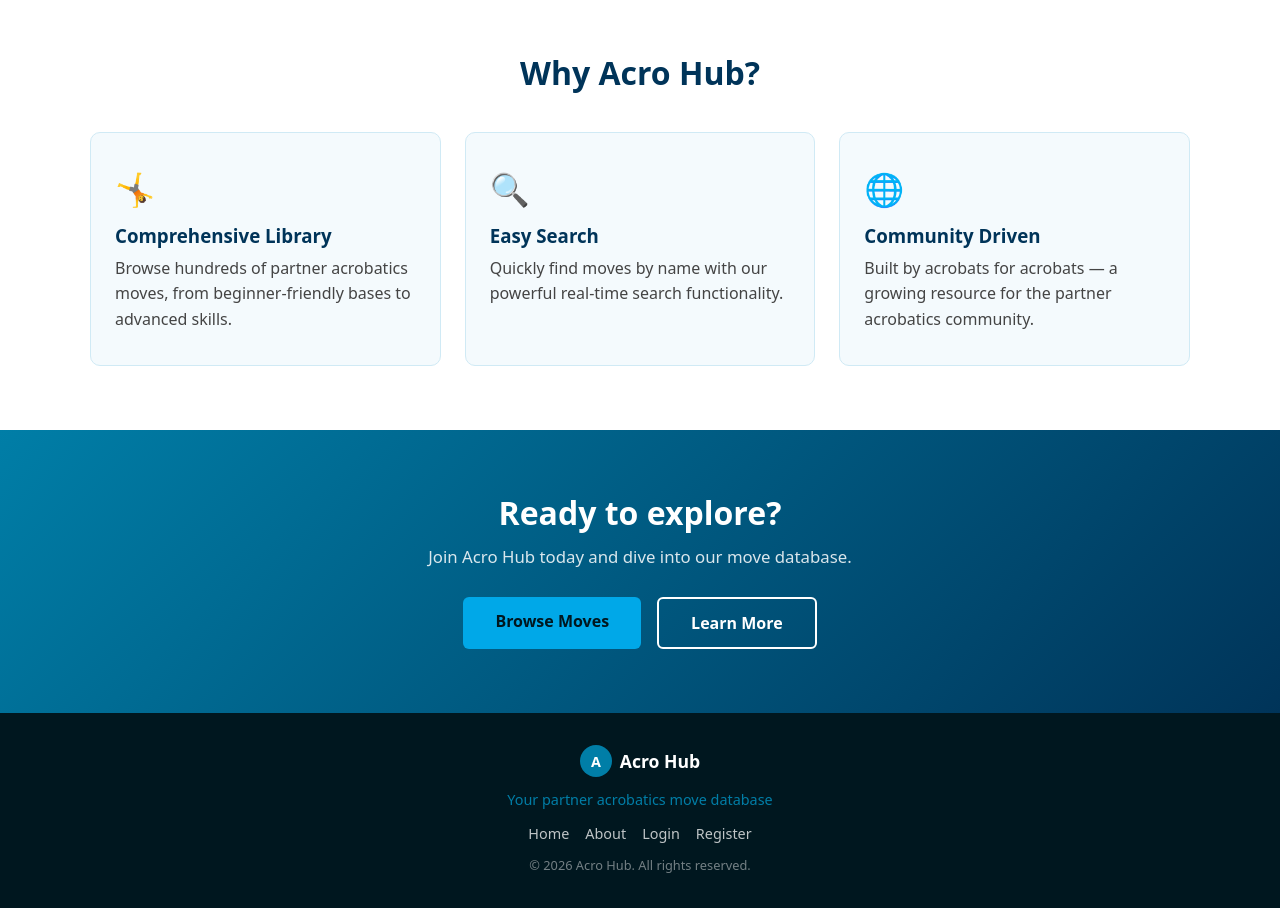
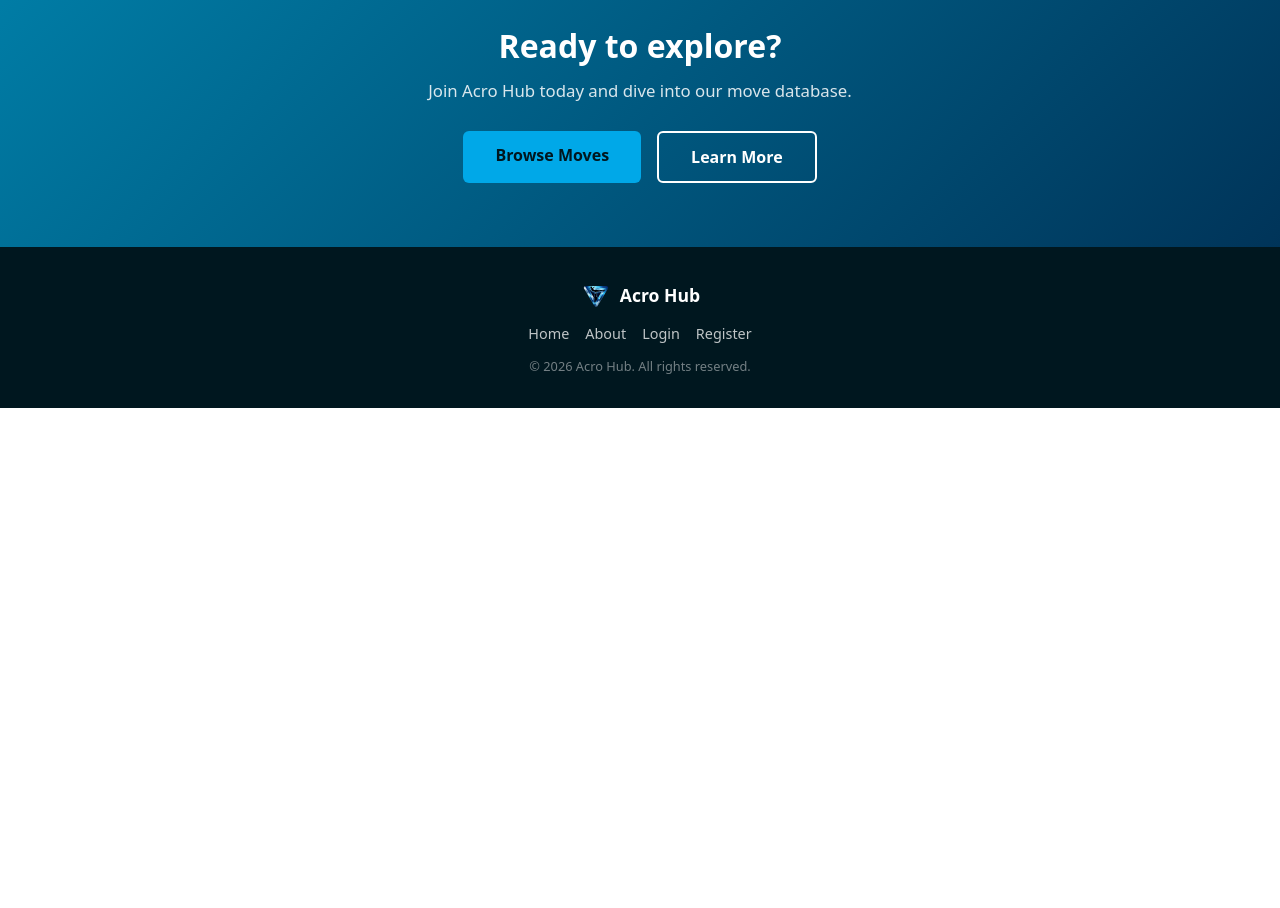
Before and after one commit to AdrianPotter/acro-hub-frontend, a Vue app: page /#/ in a window 1280 px wide. Shown: the part 680-1588 px from the top of the page. After the commit the page ends 1088 px from the top, so only its background shows below. Built offline with nearby package versions, Linux system fonts and the light colour scheme.

Commit message:
Minor visual adjustments

```diff
--- a/src/components/FooterBar.vue
+++ b/src/components/FooterBar.vue
@@ -2,13 +2,9 @@
   <footer class="footer">
     <div class="footer-inner">
       <div class="footer-brand">
-        <svg class="brand-icon" viewBox="0 0 40 40" fill="none" xmlns="http://www.w3.org/2000/svg" aria-hidden="true">
-          <circle cx="20" cy="20" r="20" fill="#007EA7"/>
-          <text x="50%" y="55%" dominant-baseline="middle" text-anchor="middle" fill="#ffffff" font-size="18" font-weight="bold" font-family="system-ui,sans-serif">A</text>
-        </svg>
+        <img class="brand-icon" src="/src/assets/main_logo.png" alt="Acro Hub Logo" />
         <span class="brand-name">Acro Hub</span>
       </div>
-      <p class="footer-tagline">Your partner acrobatics move database</p>
       <nav class="footer-links" aria-label="Footer navigation">
         <RouterLink to="/">Home</RouterLink>
         <RouterLink to="/about">About</RouterLink>
@@ -54,6 +50,7 @@ const { isAuthenticated } = useAuth()
 .brand-icon {
   width: 32px;
   height: 32px;
+  object-fit: contain;
 }
 
 .brand-name {
--- a/src/views/HomeView.vue
+++ b/src/views/HomeView.vue
@@ -14,30 +14,6 @@
         <div class="hero-actions">
           <RouterLink to="/register" class="btn btn-primary">Get Started</RouterLink>
           <RouterLink to="/login" class="btn btn-secondary">Login</RouterLink>
-        </div>
-      </div>
-    </section>
-
-    <!-- Features Section -->
-    <section class="features">
-      <div class="features-inner">
-        <h2>Why Acro Hub?</h2>
-        <div class="feature-cards">
-          <div class="feature-card">
-            <div class="feature-icon">🤸</div>
-            <h3>Comprehensive Library</h3>
-            <p>Browse hundreds of partner acrobatics moves, from beginner-friendly bases to advanced skills.</p>
-          </div>
-          <div class="feature-card">
-            <div class="feature-icon">🔍</div>
-            <h3>Easy Search</h3>
-            <p>Quickly find moves by name with our powerful real-time search functionality.</p>
-          </div>
-          <div class="feature-card">
-            <div class="feature-icon">🌐</div>
-            <h3>Community Driven</h3>
-            <p>Built by acrobats for acrobats — a growing resource for the partner acrobatics community.</p>
-          </div>
         </div>
       </div>
     </section>
```
